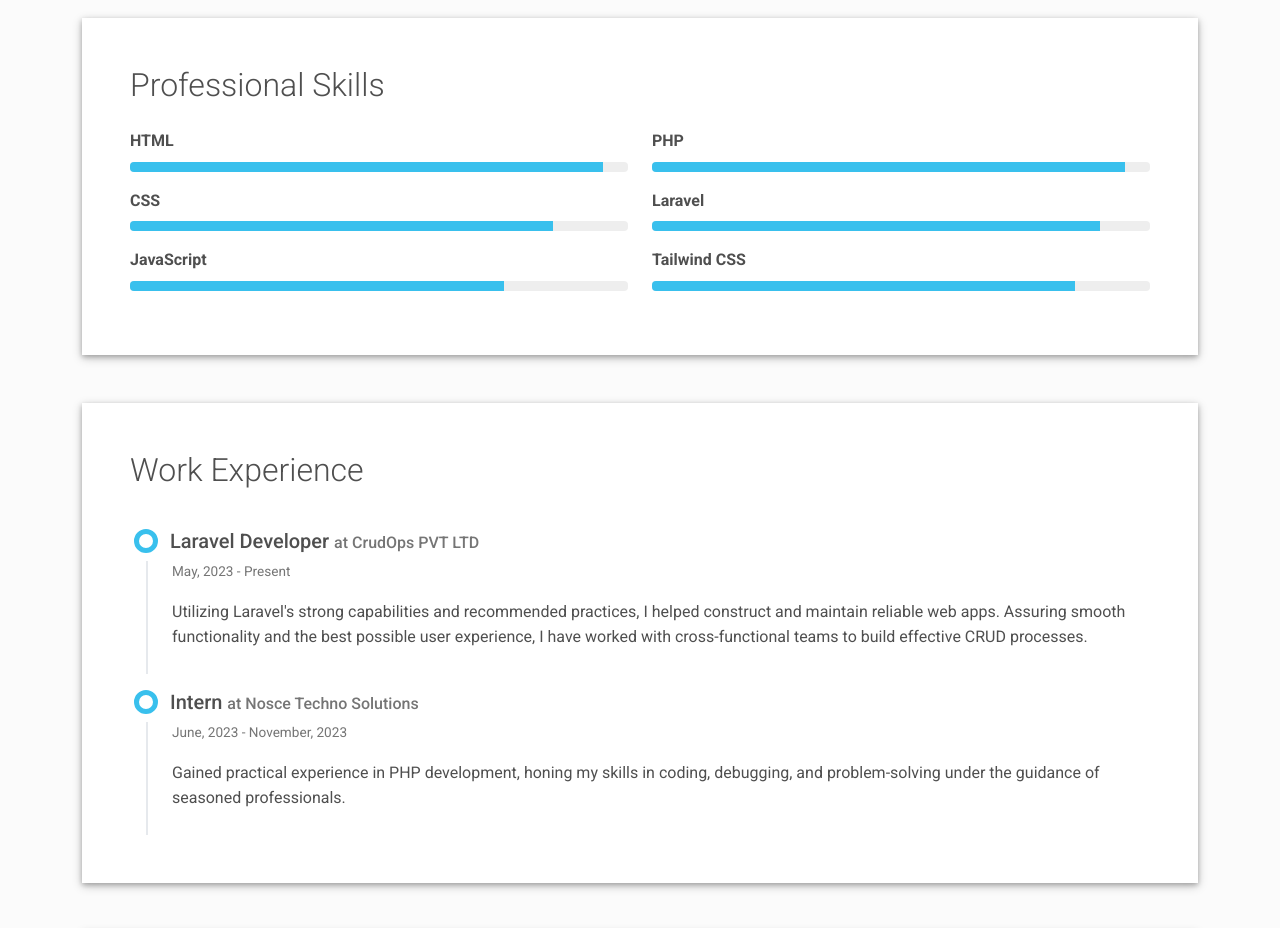
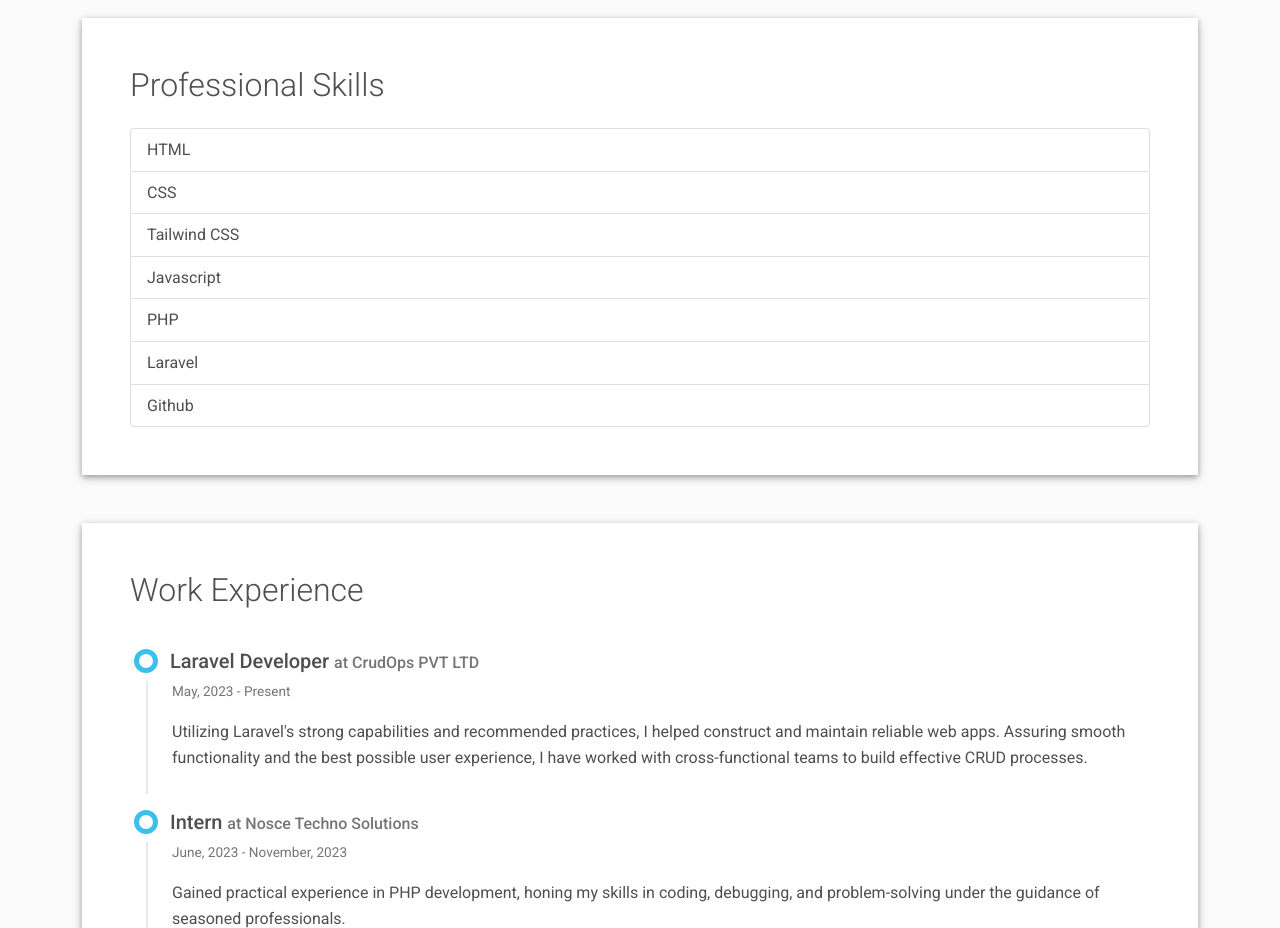
Before and after one commit to Sonamole/Sonamole-Eldho, a plain HTML site: page index.html in a window 1280 px wide. Shown: the part 1060-1988 px from the top of the page. Drawn offline with Linux system fonts and the light colour scheme.

Commit message:
Changed skills section

```diff
--- a/index.html
+++ b/index.html
@@ -139,52 +139,15 @@
   <div class="shadow-1-strong bg-white my-5 p-5" id="skills">
     <div class="skills-section">
       <h2 class="h2 fw-light mb-4">Professional Skills</h2>
-      <div class="row">
-        <div class="col-md-6">
-          <div class="mb-3"><span class="fw-bolder">HTML</span>
-            <div class="progress my-2 rounded" style="height: 10px">
-              <div class="progress-bar bg-info" role="progressbar" data-aos="zoom-in-right" data-aos-delay="100" data-aos-anchor=".skills-section" style="width: 95%;" aria-valuenow="95" aria-valuemin="0" aria-valuemax="100"></div>
-            </div>
-          </div>
-          <div class="mb-3"><span class="fw-bolder">CSS</span>
-            <div class="progress my-2 rounded" style="height: 10px">
-              <div class="progress-bar bg-info" role="progressbar" data-aos="zoom-in-right" data-aos-delay="200" data-aos-anchor=".skills-section" style="width: 85%" aria-valuenow="85" aria-valuemin="0" aria-valuemax="100"></div>
-            </div>
-          </div>
-          <div class="mb-3"><span class="fw-bolder">JavaScript</span>
-            <div class="progress my-2 rounded" style="height: 10px">
-              <div class="progress-bar bg-info" role="progressbar" data-aos="zoom-in-right" data-aos-delay="300" data-aos-anchor=".skills-section" style="width: 75%" aria-valuenow="75" aria-valuemin="0" aria-valuemax="100"></div>
-            </div>
-          </div>
-          <!-- <div class="mb-3"><span class="fw-bolder">WordPress</span>
-            <div class="progress my-2 rounded" style="height: 10px">
-              <div class="progress-bar bg-info" role="progressbar" data-aos="zoom-in-right" data-aos-delay="300" data-aos-anchor=".skills-section" style="width: 75%" aria-valuenow="75" aria-valuemin="0" aria-valuemax="100">Advance</div>
-            </div>
-          </div> -->
-        </div>
-        <div class="col-md-6">
-          <div class="mb-3"><span class="fw-bolder">PHP</span>
-            <div class="progress my-2 rounded" style="height: 10px">
-              <div class="progress-bar bg-info" role="progressbar" data-aos="zoom-in-right" data-aos-delay="400" data-aos-anchor=".skills-section" style="width: 95%" aria-valuenow="95" aria-valuemin="0" aria-valuemax="100"></div>
-            </div>
-          </div>
-          <div class="mb-3"><span class="fw-bolder">Laravel</span>
-            <div class="progress my-2 rounded" style="height: 10px">
-              <div class="progress-bar bg-info" role="progressbar" data-aos="zoom-in-right" data-aos-delay="400" data-aos-anchor=".skills-section" style="width: 90%" aria-valuenow="90" aria-valuemin="0" aria-valuemax="100"></div>
-            </div>
-          </div>
-          <div class="mb-3"><span class="fw-bolder">Tailwind CSS</span>
-            <div class="progress my-2 rounded" style="height: 10px">
-              <div class="progress-bar bg-info" role="progressbar" data-aos="zoom-in-right" data-aos-delay="500" data-aos-anchor=".skills-section" style="width: 85%" aria-valuenow="85" aria-valuemin="0" aria-valuemax="100"></div>
-            </div>
-          </div>
-          <!-- <div class="mb-3"><span class="fw-bolder">Adobe XD</span>
-            <div class="progress my-2 rounded" style="height: 20px">
-              <div class="progress-bar bg-secondary" role="progressbar" data-aos="zoom-in-right" data-aos-delay="600" data-aos-anchor=".skills-section" style="width: 75%" aria-valuenow="75" aria-valuemin="0" aria-valuemax="100">Beginner</div>
-            </div>
-          </div> -->
-        </div>
-      </div>
+      <ul class="list-group">
+        <li class="list-group-item">HTML</li>
+        <li class="list-group-item">CSS </li>
+        <li class="list-group-item">Tailwind CSS</li>
+        <li class="list-group-item">Javascript</li>
+        <li class="list-group-item">PHP</li>
+        <li class="list-group-item">Laravel</li>
+        <li class="list-group-item">Github</li>
+      </ul>
     </div>
   </div>
   <div class="shadow-1-strong bg-white my-5 p-5" id="experience">
```
